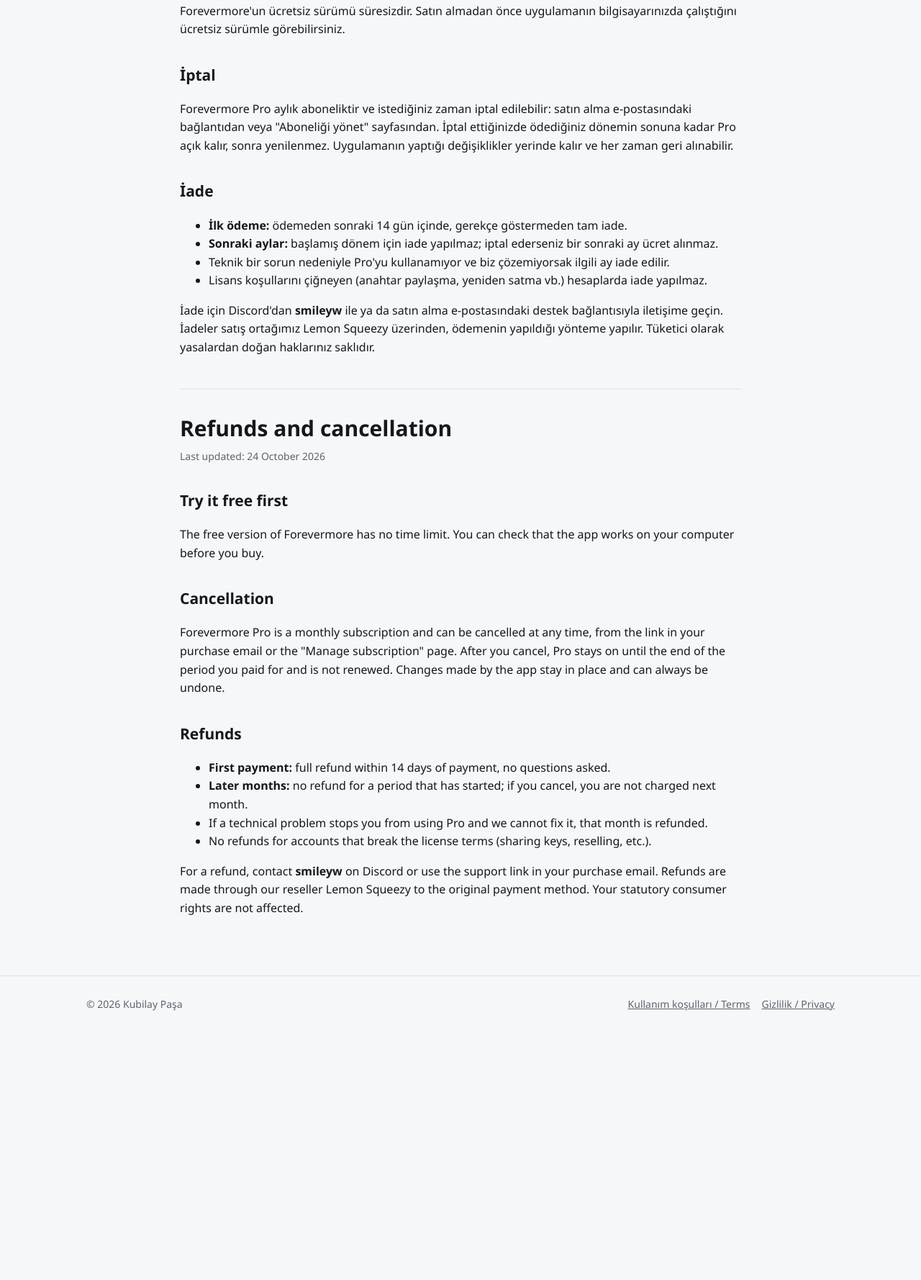
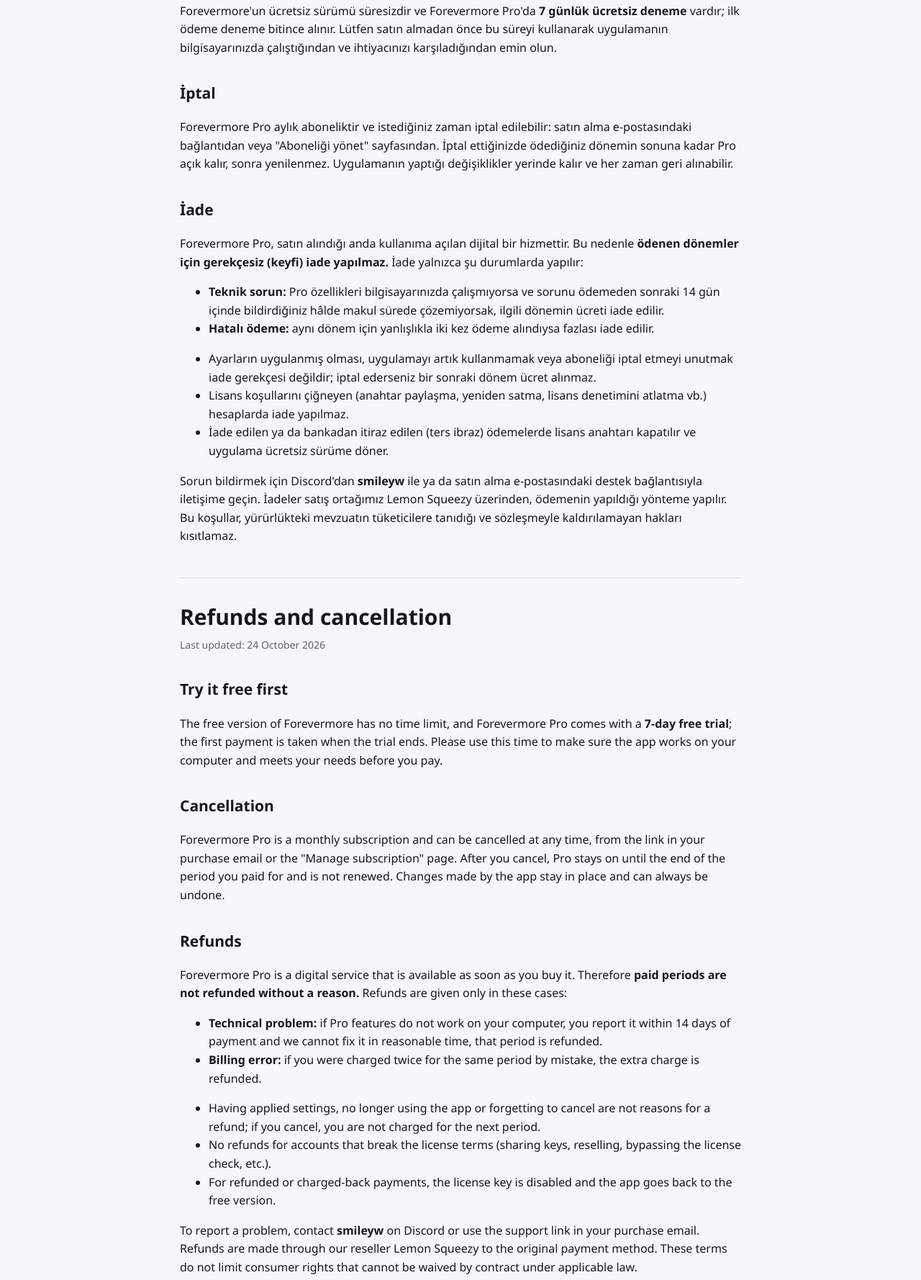
Before and after one commit to SlimelyW/forevermore, a plain HTML site: page iade.html in a window 1280 px wide. Shown: the part 282-2060 px from the top of the page at 72% size. Before the commit the page ends 1716 px from the top, so only its background shows below. Drawn offline with Linux system fonts and the light colour scheme.

Commit message:
Add files via upload

```diff
--- a/ayarlar.js
+++ b/ayarlar.js
@@ -8,12 +8,14 @@
   satinal: "",
   // Aboneliği yönet (müşteri portalı): "https://MAGAZA.lemonsqueezy.com/billing"
   portal: "https://forevermore.lemonsqueezy.com/billing",
+  // Tüm sürümler ve sürüm notları (GitHub Releases)
+  github: "https://github.com/SlimelyW/forevermore/releases",
   // Bağış sayfası
   bagis: "https://buymeacoffee.com/forevermore",
   // Aylık fiyat, ekranda olduğu gibi yazılır (ör. "$4.99"). Boşsa "Yakında".
   fiyat: "₺250",
   // Paket doğrulama bilgileri (derle.bat çıktısı)
-  sha256: "D6F1D20ED435B698FFFE7652B75275B0C1FC2B902A64E6A297EF425D52F0BA85",
+  sha256: "98FAE42651A4A68571F01D4F5BEF7A0E905CAB99BA0F30C764188B2EA6F219E0",
   parmakIzi: "5FE5-D786-0B89-A56E",
 };
 
--- a/iade.html
+++ b/iade.html
@@ -19,8 +19,9 @@
   <p class="updated">Son güncelleme: 24 Ekim 2026</p>
 
   <h2>Önce ücretsiz deneyin</h2>
-  <p>Forevermore'un ücretsiz sürümü süresizdir. Satın almadan önce uygulamanın bilgisayarınızda çalıştığını ücretsiz
-    sürümle görebilirsiniz.</p>
+  <p>Forevermore'un ücretsiz sürümü süresizdir ve Forevermore Pro'da <b>7 günlük ücretsiz deneme</b> vardır; ilk ödeme
+    deneme bitince alınır. Lütfen satın almadan önce bu süreyi kullanarak uygulamanın bilgisayarınızda çalıştığından ve
+    ihtiyacınızı karşıladığından emin olun.</p>
 
   <h2>İptal</h2>
   <p>Forevermore Pro aylık aboneliktir ve istediğiniz zaman iptal edilebilir: satın alma e-postasındaki bağlantıdan veya
@@ -28,22 +29,32 @@
     Uygulamanın yaptığı değişiklikler yerinde kalır ve her zaman geri alınabilir.</p>
 
   <h2>İade</h2>
+  <p>Forevermore Pro, satın alındığı anda kullanıma açılan dijital bir hizmettir. Bu nedenle <b>ödenen dönemler için
+    gerekçesiz (keyfi) iade yapılmaz.</b> İade yalnızca şu durumlarda yapılır:</p>
   <ul>
-    <li><b>İlk ödeme:</b> ödemeden sonraki 14 gün içinde, gerekçe göstermeden tam iade.</li>
-    <li><b>Sonraki aylar:</b> başlamış dönem için iade yapılmaz; iptal ederseniz bir sonraki ay ücret alınmaz.</li>
-    <li>Teknik bir sorun nedeniyle Pro'yu kullanamıyor ve biz çözemiyorsak ilgili ay iade edilir.</li>
-    <li>Lisans koşullarını çiğneyen (anahtar paylaşma, yeniden satma vb.) hesaplarda iade yapılmaz.</li>
+    <li><b>Teknik sorun:</b> Pro özellikleri bilgisayarınızda çalışmıyorsa ve sorunu ödemeden sonraki 14 gün içinde
+      bildirdiğiniz hâlde makul sürede çözemiyorsak, ilgili dönemin ücreti iade edilir.</li>
+    <li><b>Hatalı ödeme:</b> aynı dönem için yanlışlıkla iki kez ödeme alındıysa fazlası iade edilir.</li>
   </ul>
-  <p>İade için Discord'dan <b>smileyw</b> ile ya da satın alma e-postasındaki destek bağlantısıyla iletişime geçin.
-    İadeler satış ortağımız Lemon Squeezy üzerinden, ödemenin yapıldığı yönteme yapılır. Tüketici olarak yasalardan doğan
-    haklarınız saklıdır.</p>
+  <ul>
+    <li>Ayarların uygulanmış olması, uygulamayı artık kullanmamak veya aboneliği iptal etmeyi unutmak iade gerekçesi
+      değildir; iptal ederseniz bir sonraki dönem ücret alınmaz.</li>
+    <li>Lisans koşullarını çiğneyen (anahtar paylaşma, yeniden satma, lisans denetimini atlatma vb.) hesaplarda iade yapılmaz.</li>
+    <li>İade edilen ya da bankadan itiraz edilen (ters ibraz) ödemelerde lisans anahtarı kapatılır ve uygulama ücretsiz
+      sürüme döner.</li>
+  </ul>
+  <p>Sorun bildirmek için Discord'dan <b>smileyw</b> ile ya da satın alma e-postasındaki destek bağlantısıyla iletişime
+    geçin. İadeler satış ortağımız Lemon Squeezy üzerinden, ödemenin yapıldığı yönteme yapılır. Bu koşullar, yürürlükteki
+    mevzuatın tüketicilere tanıdığı ve sözleşmeyle kaldırılamayan hakları kısıtlamaz.</p>
 
   <div class="lang-split" id="en">
     <h1>Refunds and cancellation</h1>
     <p class="updated">Last updated: 24 October 2026</p>
 
     <h2>Try it free first</h2>
-    <p>The free version of Forevermore has no time limit. You can check that the app works on your computer before you buy.</p>
+    <p>The free version of Forevermore has no time limit, and Forevermore Pro comes with a <b>7-day free trial</b>; the
+      first payment is taken when the trial ends. Please use this time to make sure the app works on your computer and
+      meets your needs before you pay.</p>
 
     <h2>Cancellation</h2>
     <p>Forevermore Pro is a monthly subscription and can be cancelled at any time, from the link in your purchase email
@@ -51,14 +62,22 @@
       not renewed. Changes made by the app stay in place and can always be undone.</p>
 
     <h2>Refunds</h2>
+    <p>Forevermore Pro is a digital service that is available as soon as you buy it. Therefore <b>paid periods are not
+      refunded without a reason.</b> Refunds are given only in these cases:</p>
     <ul>
-      <li><b>First payment:</b> full refund within 14 days of payment, no questions asked.</li>
-      <li><b>Later months:</b> no refund for a period that has started; if you cancel, you are not charged next month.</li>
-      <li>If a technical problem stops you from using Pro and we cannot fix it, that month is refunded.</li>
-      <li>No refunds for accounts that break the license terms (sharing keys, reselling, etc.).</li>
+      <li><b>Technical problem:</b> if Pro features do not work on your computer, you report it within 14 days of payment
+        and we cannot fix it in reasonable time, that period is refunded.</li>
+      <li><b>Billing error:</b> if you were charged twice for the same period by mistake, the extra charge is refunded.</li>
     </ul>
-    <p>For a refund, contact <b>smileyw</b> on Discord or use the support link in your purchase email. Refunds are made
-      through our reseller Lemon Squeezy to the original payment method. Your statutory consumer rights are not affected.</p>
+    <ul>
+      <li>Having applied settings, no longer using the app or forgetting to cancel are not reasons for a refund; if you
+        cancel, you are not charged for the next period.</li>
+      <li>No refunds for accounts that break the license terms (sharing keys, reselling, bypassing the license check, etc.).</li>
+      <li>For refunded or charged-back payments, the license key is disabled and the app goes back to the free version.</li>
+    </ul>
+    <p>To report a problem, contact <b>smileyw</b> on Discord or use the support link in your purchase email. Refunds are
+      made through our reseller Lemon Squeezy to the original payment method. These terms do not limit consumer rights
+      that cannot be waived by contract under applicable law.</p>
   </div>
 </main>
 <footer>
```
Also changed, not shown: en.html (+16 -6 lines), index.html (+16 -6 lines), 1 other file.
